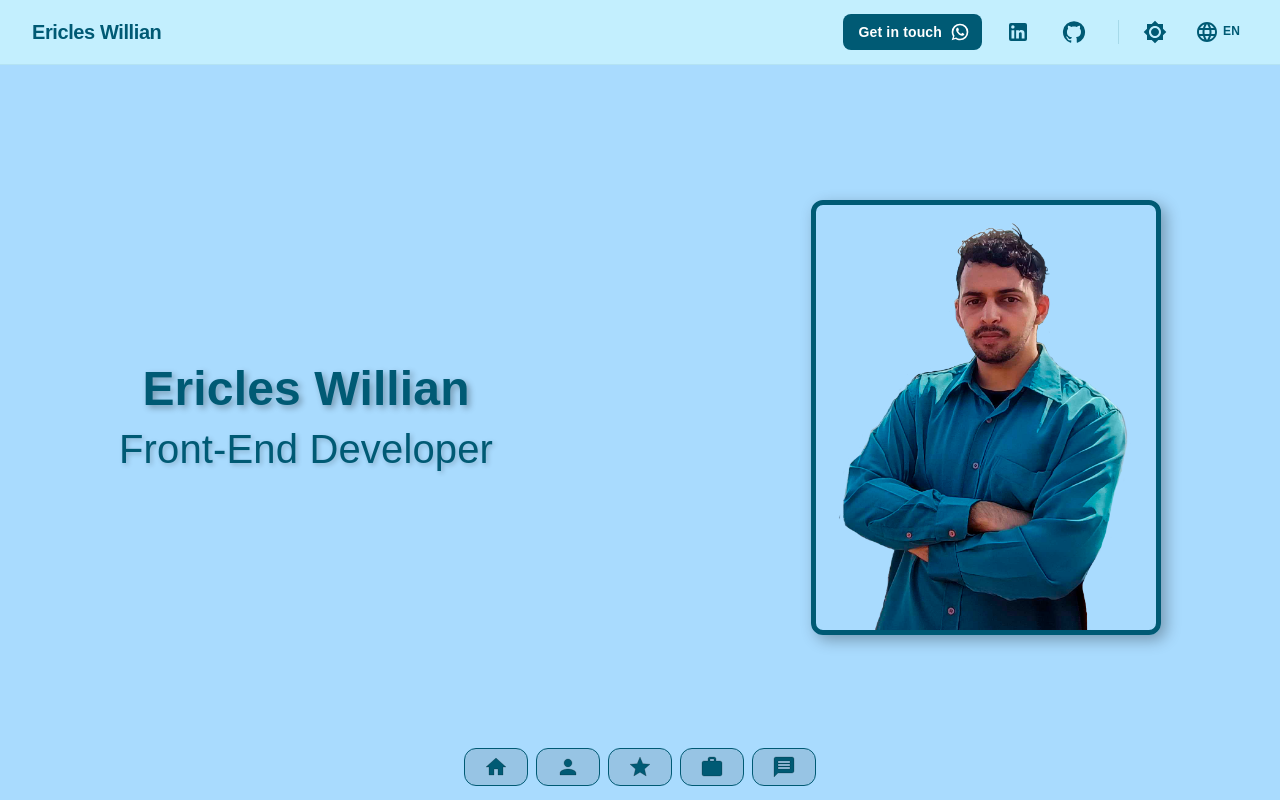
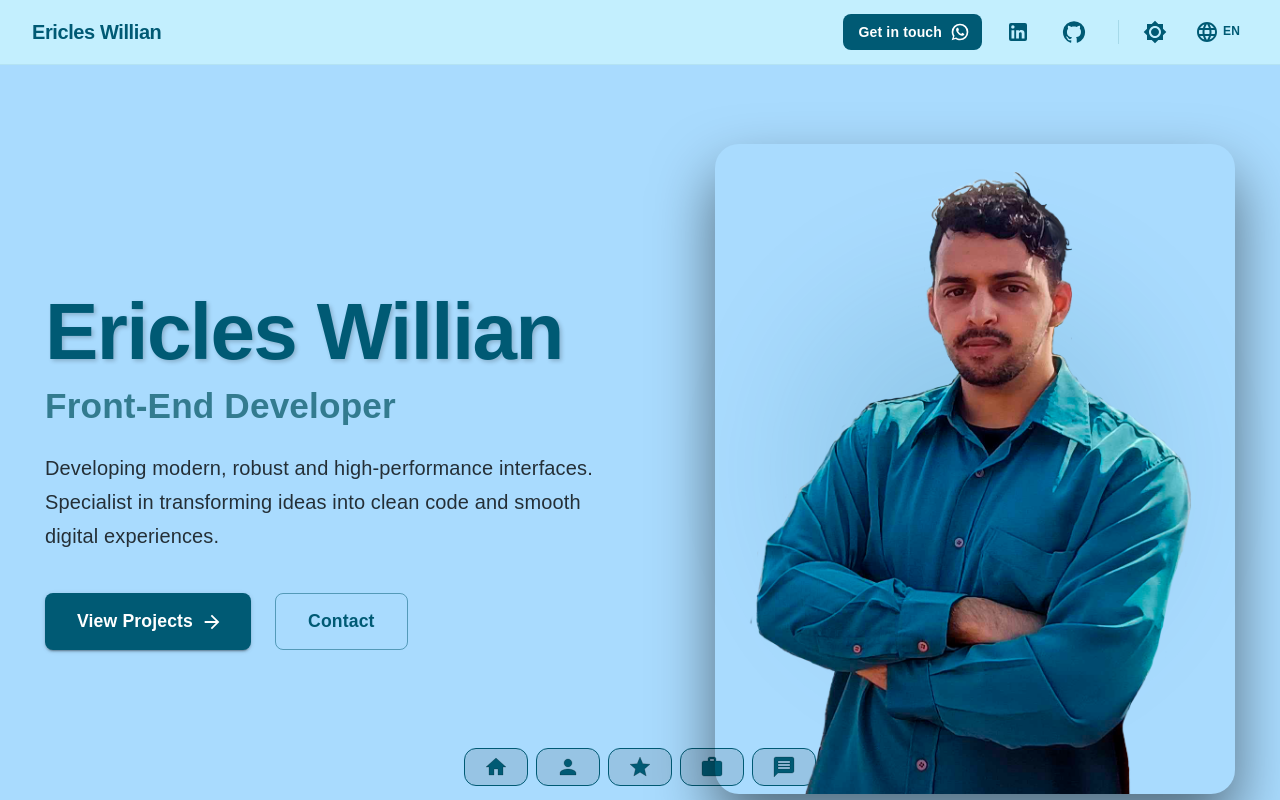
Before and after one commit to ewnsilva/portfolio, a React app: page / in a window 1280 px wide. Shown: the top 800 px of the page. Built offline with nearby package versions, Linux system fonts and the light colour scheme.

Commit message:
refactor: updating stylization

```diff
--- a/src/components/Home/index.tsx
+++ b/src/components/Home/index.tsx
@@ -1,6 +1,7 @@
-import { Box, Typography, useMediaQuery } from "@mui/material";
+import { Box, Typography, Button, useMediaQuery } from "@mui/material";
 import { keyframes } from "@mui/system";
 import { useLanguage } from "hooks/useLanguage";
+import ArrowForwardIcon from "@mui/icons-material/ArrowForward";
 
 import { photos } from "utils";
 
@@ -11,7 +12,7 @@ export const Home = () => {
   const fadeIn = keyframes`
     from {
       opacity: 0;
-    transform: translateY(20px); /* Pequeno deslocamento para um efeito suave */
+      transform: translateY(20px);
     }
     to {
       opacity: 1;
@@ -21,76 +22,166 @@ export const Home = () => {
 
   return (
     <>
-      <Typography id="home" variant="h3" sx={{ color: "transparent" }}>
+      <Typography
+        id="home"
+        variant="h5"
+        sx={{ color: "transparent", height: 0, margin: 0, fontSize: 0 }}
+      >
         Home
       </Typography>
 
       <Box
-        mb={12}
+        mb={20}
         display={"flex"}
-        flexDirection={matchesMd ? "column" : "row"}
-        columnGap={10}
+        flexDirection={matchesMd ? "column-reverse" : "row"}
         alignItems={"center"}
-        textAlign={"center"}
-        justifyContent={"space-around"}
+        justifyContent={"center"}
+        columnGap={matchesMd ? 0 : 15}
+        rowGap={6}
         sx={{
+          minHeight: "80vh",
+          maxWidth: "1400px",
+          width: "100%",
+          margin: "0 auto",
           animation: `${fadeIn} 1s ease-out`,
+          px: { xs: 2, md: 4 },
         }}
       >
-        <Box>
+        <Box
+          sx={{
+            maxWidth: matchesMd ? "100%" : "650px",
+            textAlign: matchesMd ? "center" : "left",
+            display: "flex",
+            flexDirection: "column",
+            alignItems: matchesMd ? "center" : "flex-start",
+          }}
+        >
           <Typography
             color={"primary"}
             variant="h3"
             mb={1}
             sx={{
-              fontSize: {
-                xs: "1.5rem",
-                sm: "2rem",
-                md: "2.5rem",
-                lg: "3rem",
-              },
-              textShadow: "3px 3px 6px rgba(0, 0, 0, 0.3)",
-              fontWeight: "bold",
-              animation: `${fadeIn} 1s ease-out`,
+              fontSize: { xs: "2.2rem", sm: "3rem", md: "4rem", lg: "5rem" },
+              fontWeight: 800,
+              lineHeight: 1.1,
+              letterSpacing: "-0.02em",
+              textShadow: "2px 2px 4px rgba(0, 0, 0, 0.2)",
             }}
           >
             {t("home.name")}
           </Typography>
 
           <Typography
-            color={"primary"}
+            color="text.primary"
             variant="h4"
-            mb={matchesMd ? 2 : 0}
+            mb={3}
             sx={{
-              fontSize: {
-                xs: "1.2rem",
-                sm: "1.5rem",
-                md: "2rem",
-                lg: "2.5rem",
-              },
-              textShadow: "2px 2px 5px rgba(0, 0, 0, 0.2)",
-              fontWeight: 500,
-              animation: `${fadeIn} 1s ease-out`,
+              fontSize: { xs: "1.2rem", sm: "1.6rem", md: "2.2rem" },
+              fontWeight: 600,
+              color: "primary.light",
             }}
           >
             {t("home.role")}
           </Typography>
+
+          <Typography
+            variant="body1"
+            mb={5}
+            sx={{
+              fontSize: { xs: "1rem", md: "1.25rem" },
+              lineHeight: 1.7,
+              color: "text.primary",
+              maxWidth: "550px",
+              opacity: 0.9,
+            }}
+          >
+            {t("home.intro")}
+          </Typography>
+
+          <Box
+            display="flex"
+            gap={3}
+            flexDirection={
+              useMediaQuery("(max-width:400px)") ? "column" : "row"
+            }
+          >
+            <Button
+              variant="contained"
+              color="primary"
+              size="large"
+              endIcon={<ArrowForwardIcon />}
+              href="#projects"
+              sx={{
+                borderRadius: "8px",
+                textTransform: "none",
+                fontWeight: "bold",
+                fontSize: "1.1rem",
+                px: 4,
+                py: 1.5,
+              }}
+            >
+              {t("home.buttons.projects")}
+            </Button>
+            <Button
+              variant="outlined"
+              color="primary"
+              size="large"
+              href="#contact"
+              sx={{
+                borderRadius: "8px",
+                textTransform: "none",
+                fontWeight: "bold",
+                fontSize: "1.1rem",
+                px: 4,
+                py: 1.5,
+              }}
+            >
+              {t("home.buttons.contact")}
+            </Button>
           </Box>
+        </Box>
+
+        <Box
+          sx={{
+            position: "relative",
+            display: "flex",
+            justifyContent: "center",
+            alignItems: "center",
+            width: "100%",
+            maxWidth: { xs: "280px", sm: "350px", md: "450px", lg: "520px" },
+          }}
+        >
+          <Box
+            sx={{
+              position: "absolute",
+              width: "90%",
+              height: "90%",
+              borderRadius: "50%",
+              background: (theme) =>
+                `radial-gradient(circle, ${theme.palette.primary.main}30 0%, transparent 70%)`,
+              filter: "blur(40px)",
+              zIndex: 0,
+            }}
+          />
 
           <Box
             component="img"
             src={photos[1].image}
             alt={photos[1].name}
             sx={{
-            border: "5px solid",
-            borderRadius: 3,
+              width: "100%",
+              height: "auto",
+              zIndex: 1,
+              borderRadius: "24px",
               borderColor: "primary.main",
-            width: "70%",
-            maxWidth: "350px",
-            boxShadow: "5px 5px 15px rgba(0, 0, 0, 0.3)",
-            animation: `${fadeIn} 1s ease-out`,
+              boxShadow: "0px 30px 60px rgba(0, 0, 0, 0.5)",
+              transition: "transform 0.4s ease",
+              "&:hover": {
+                transform: "scale(1.04)",
+              },
             }}
           />
+        </Box>
       </Box>
     </>
   );
```
Lines whose indentation alone changed are shown as unchanged.
